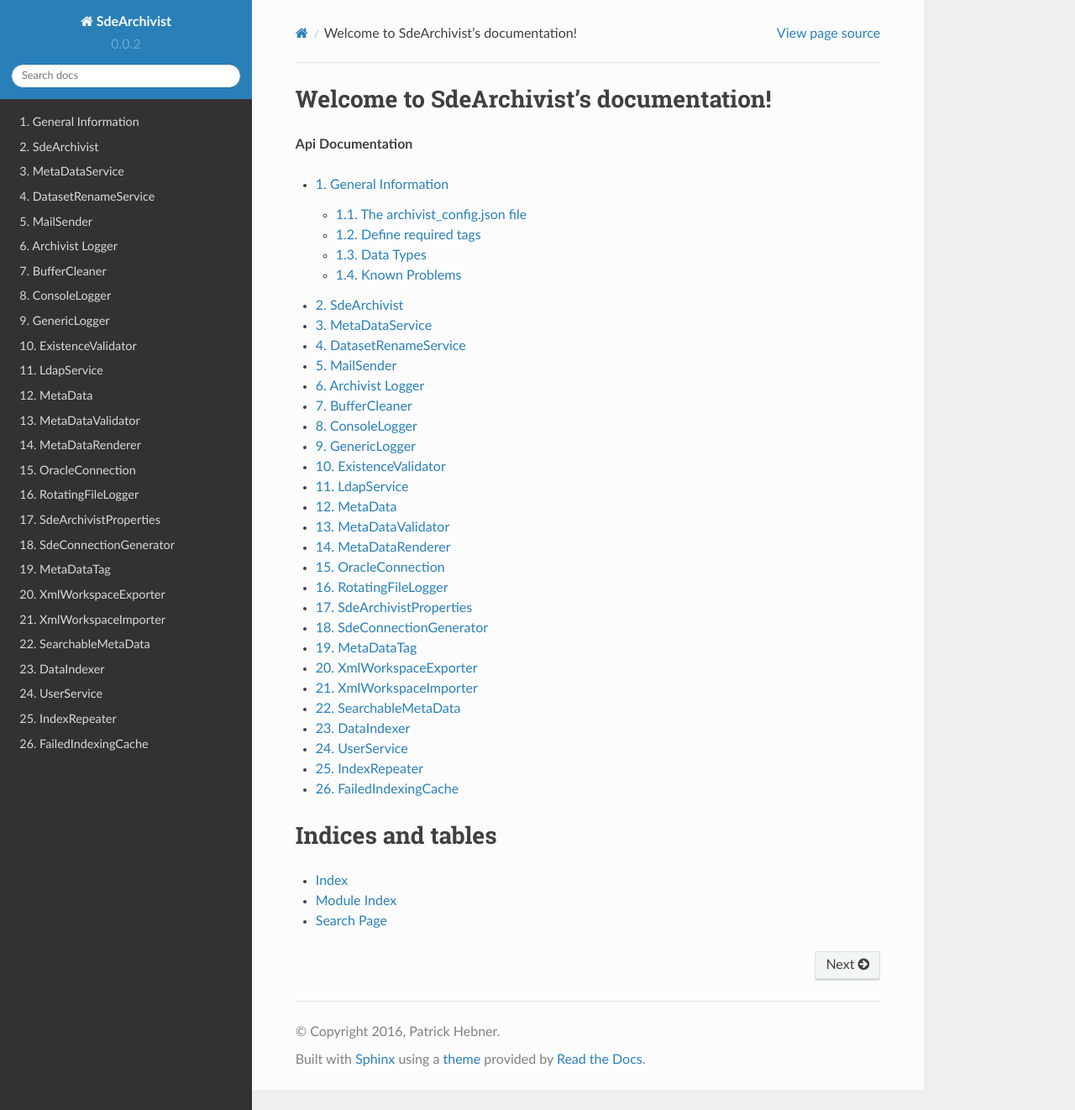
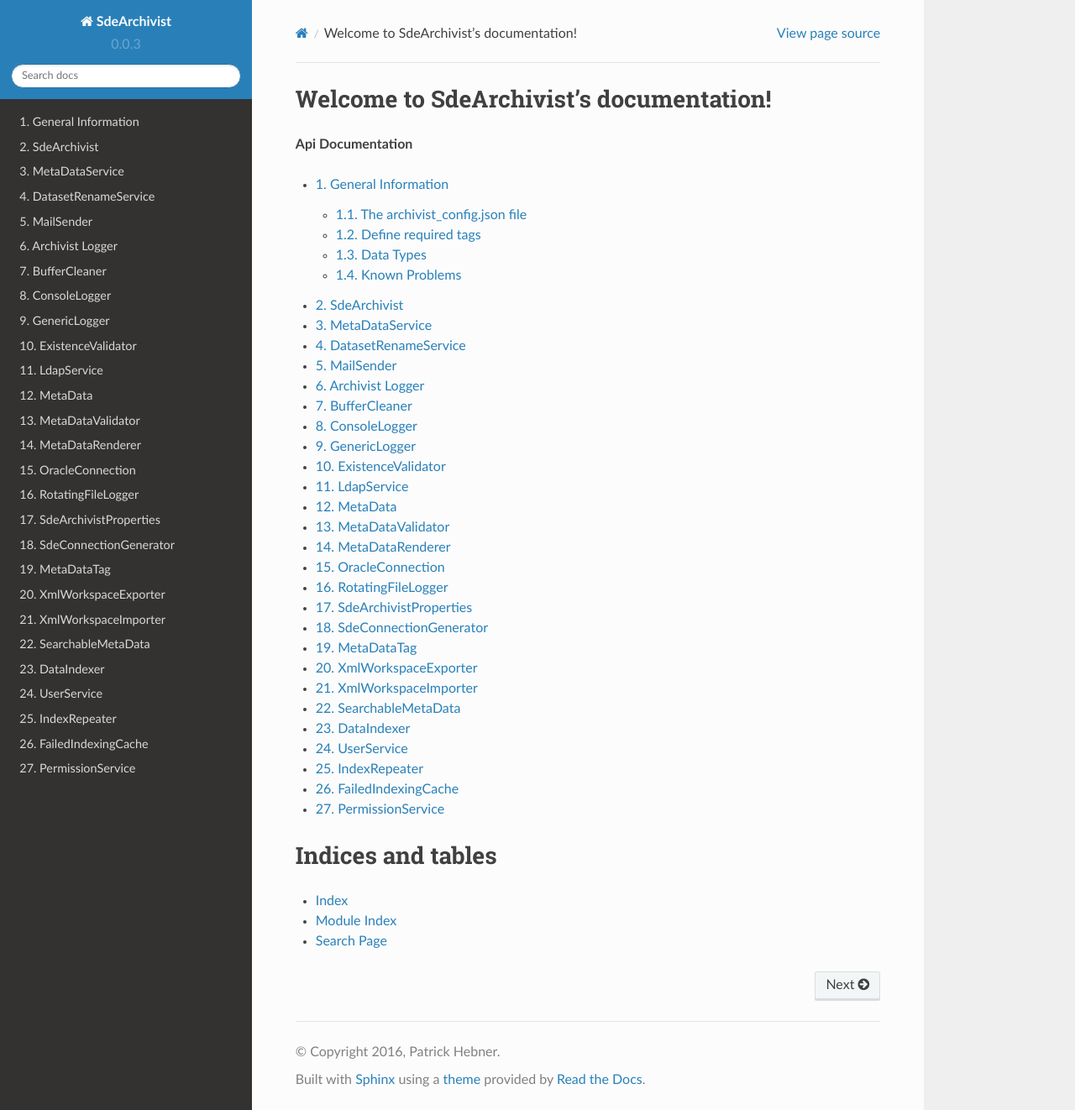
Before and after one commit to hetec/SdeArchivist, a Sphinx documentation site: the page built from doc/source/index.rst, in a window 1280 px wide and 1322 px high. Shown: the whole window at 84% size. Built offline with Sphinx 7.4.7 and the Read the Docs theme 2.0.0, drawn with Linux system fonts in a browser that asks for light colours.

Commit message:
Extend documentation

```diff
--- a/MetaDataService.py
+++ b/MetaDataService.py
@@ -68,9 +68,11 @@
         Checks the existence of meta data by a given dataset name
 
         :param name: The dataset name (String)
+
         :return: (Boolean)
-        :exception DataException
+        :exception: DataException
         """
+
         self.__c_logger.info("Check if in DB: " + str(dataset_name))
         self.__f_logger.info("Check if in DB: " + str(dataset_name))
         cur = None
--- /dev/null
+++ b/doc/source/PermissionService.rst
@@ -0,0 +1,5 @@
+PermissionService
+=================
+
+.. autoclass:: PermissionService.PermissionService
+    :members:
--- a/doc/source/conf.py
+++ b/doc/source/conf.py
@@ -60,9 +60,9 @@
 # built documents.
 #
 # The short X.Y version.
-version = u'0.0.2'
+version = u'0.0.3'
 # The full version, including alpha/beta/rc tags.
-release = u'0.0.2'
+release = u'0.0.3'
 
 # The language for content autogenerated by Sphinx. Refer to documentation
 # for a list of supported languages.
--- a/doc/source/index.rst
+++ b/doc/source/index.rst
@@ -37,7 +37,7 @@
    UserService
    IndexRepeater
    FailedIndexingCache
-
+   PermissionService
 
 Indices and tables
 ==================
```
